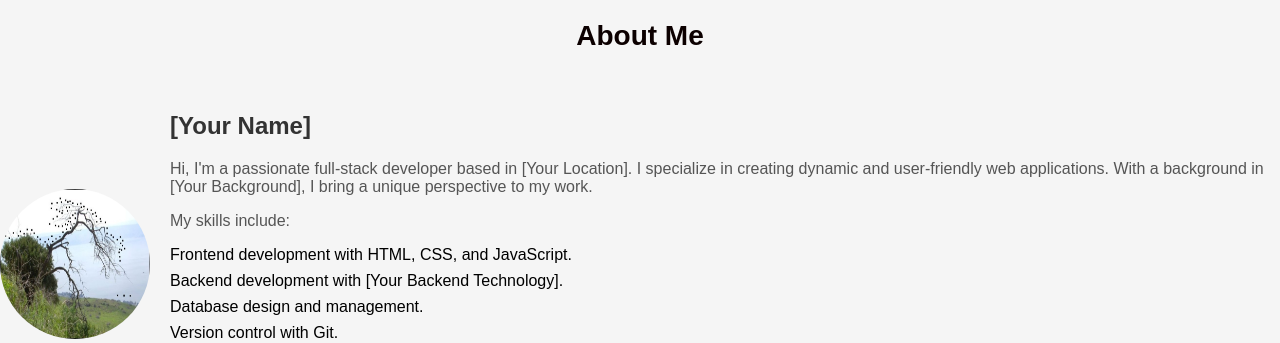
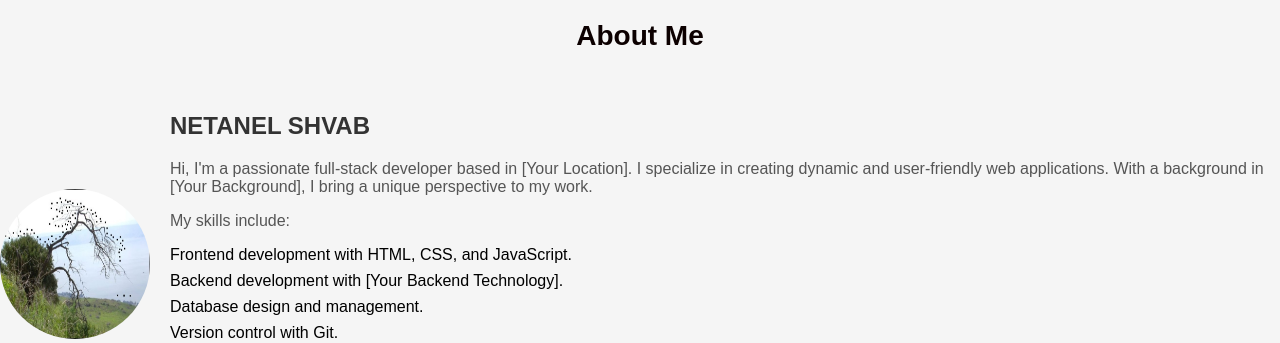
Before and after one commit to netanelshvab/website1, a Django app: page /home/about-me in a window 1280 px wide. Shown: the part 38-381 px from the top of the page. Run offline with Django 5.2, Linux system fonts and the light colour scheme.

Commit message:
add name to html about-me

```diff
--- a/members/templates/about-me.html
+++ b/members/templates/about-me.html
@@ -18,7 +18,7 @@
     <section class="about-me">
         <img src="{% static 'pic/tree.jpg' %}" alt="Profile Picture" class="profile-picture">
         <div class="bio">
-            <h2>[Your Name]</h2>
+            <h2>NETANEL SHVAB</h2>
             <p>
                 Hi, I'm a passionate full-stack developer based in [Your Location].
                 I specialize in creating dynamic and user-friendly web applications.
```
